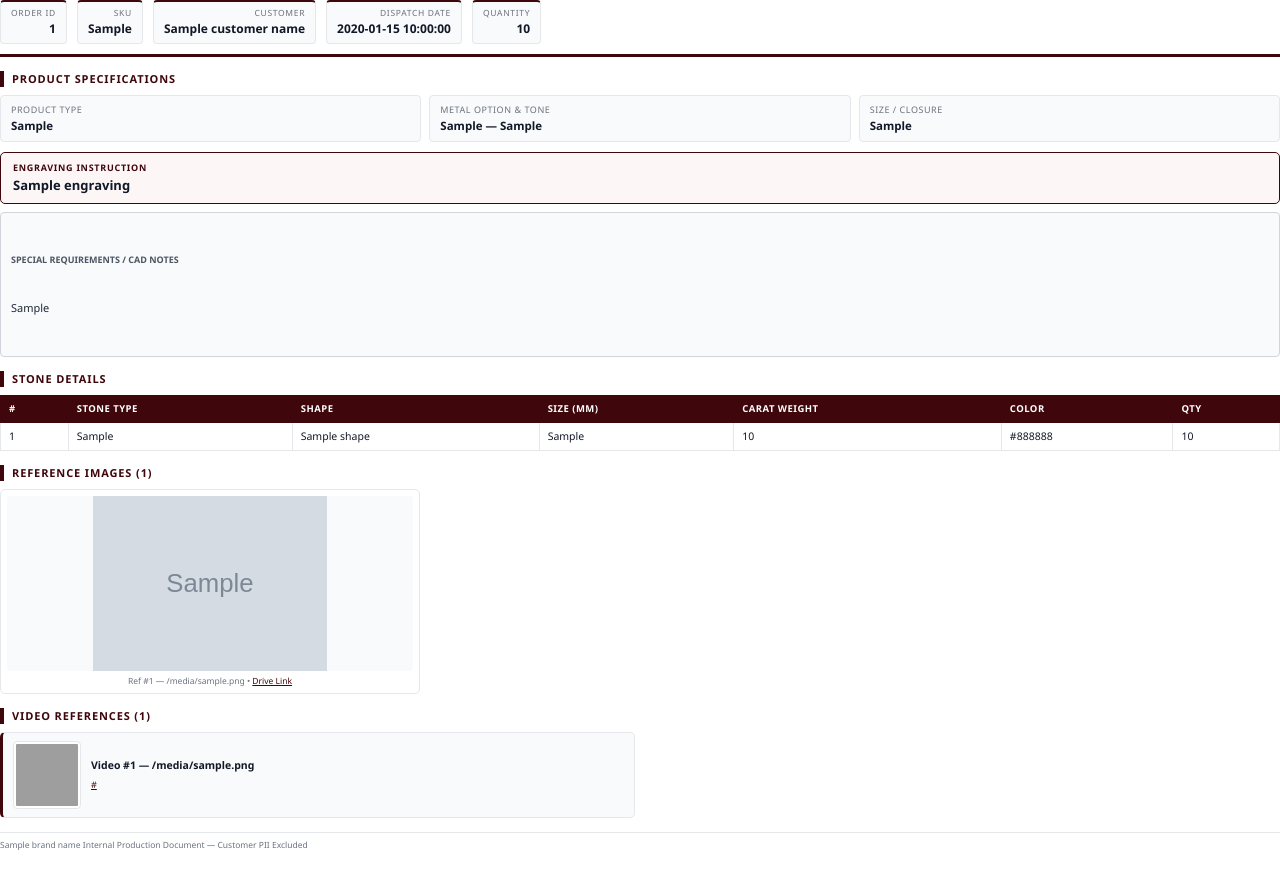
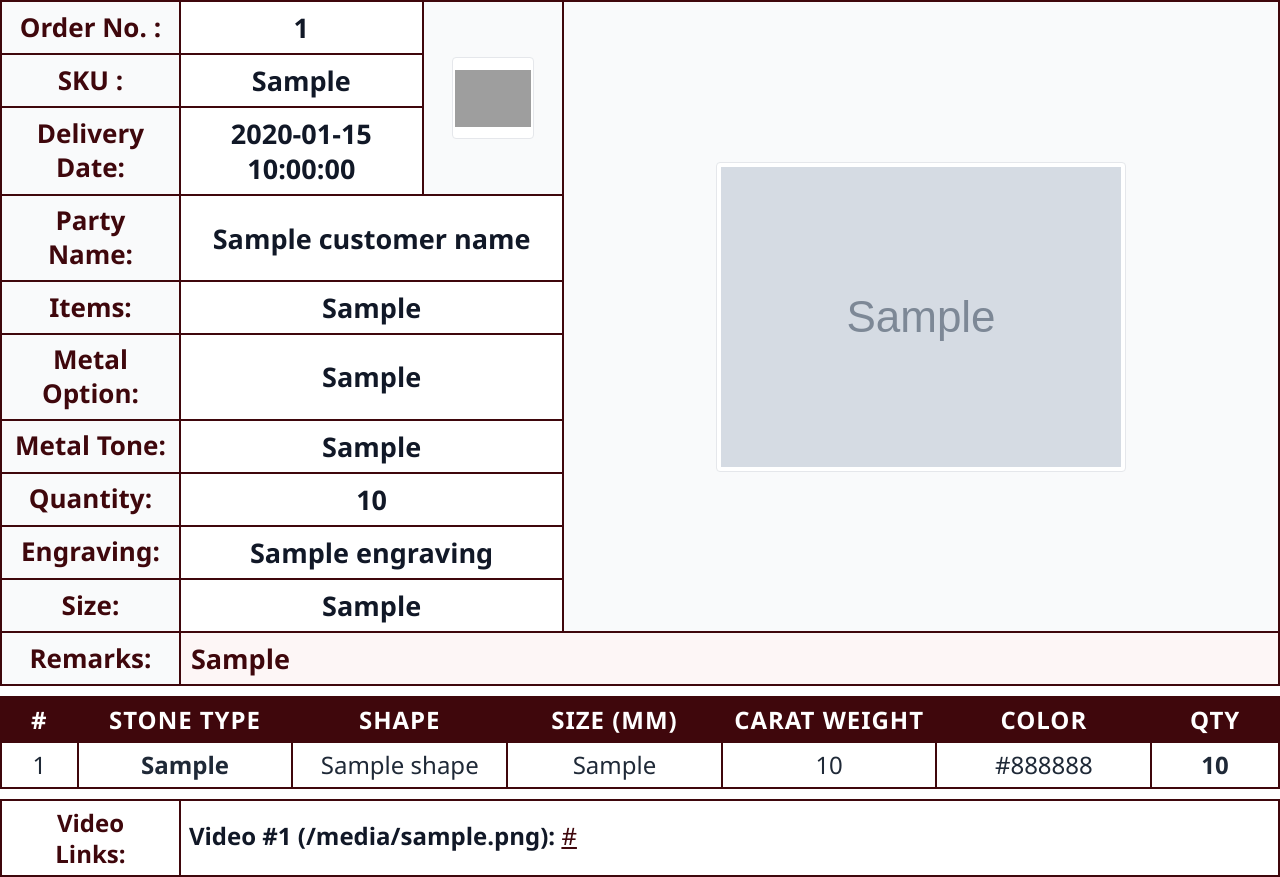
Before and after one commit to dadofdiamond-art/DODManage, a Flask app: template templates/pdf_template.html in a window 1280 px wide. Before the commit the page ends 850 px from the top, so only its background shows below. Run offline with Flask 3, Linux system fonts and the light colour scheme; the template is opened without the code that fills it: most values are stand-ins (such as "Sample title", 1, 10 or a date in 2020); grey boxes marked "Sample" are stand-in pictures; grey boxes are pictures that could not be loaded.

Commit message:
pdf template change

```diff
--- a/database.py
+++ b/database.py
@@ -22,9 +22,10 @@ def get_db_path(db_path: str | None = None) -> str:
 @contextmanager
 def get_connection(db_path: str | None = None) -> Iterator[sqlite3.Connection]:
     """Yield a configured SQLite connection with foreign keys enabled."""
-    conn = sqlite3.connect(get_db_path(db_path))
+    conn = sqlite3.connect(get_db_path(db_path), timeout=30.0)
     conn.row_factory = sqlite3.Row
     conn.execute("PRAGMA foreign_keys = ON;")
+    conn.execute("PRAGMA journal_mode = WAL;")
     try:
         yield conn
         conn.commit()
--- a/requirements.txt
+++ b/requirements.txt
@@ -7,3 +7,4 @@ pillow==13.0.0
 python-dotenv==1.2.4
 playwright==1.65.2
 pytest==9.2.0
+waitress==3.0.2
--- a/templates/pdf_template.html
+++ b/templates/pdf_template.html
@@ -6,8 +6,8 @@
   <title>{{ brand_name }} — Workshop Job Sheet</title>
   <style>
     @page {
-      size: A4;
-      margin: 12mm;
+      size: A4 landscape;
+      margin: 10mm;
     }
 
     * {
@@ -20,432 +20,314 @@
       font-family: "Segoe UI", Arial, Helvetica, sans-serif;
       color: #1f2937;
       background: #ffffff;
-      font-size: 11px;
-      line-height: 1.45;
+      font-size: 26px;
+      line-height: 1.3;
       -webkit-print-color-adjust: exact;
       print-color-adjust: exact;
     }
 
-    .sheet-header {
-      display: flex;
-      justify-content: space-between;
-      align-items: center;
-      border-bottom: 3px solid #3F070C;
-      padding-bottom: 10px;
-      margin-bottom: 14px;
+    .job-sheet-wrapper {
+      width: 100%;
+      border-collapse: collapse;
+      border: 2.5px solid #3F070C;
+      table-layout: fixed;
     }
 
-    .brand-block .brand-name {
-      font-size: 20px;
-      font-weight: 800;
-      letter-spacing: 0.08em;
-      text-transform: uppercase;
-      color: #3F070C;
+    .job-sheet-wrapper td {
+      border: 2px solid #3F070C;
+      padding: 8px 10px;
+      vertical-align: middle;
     }
 
-    .brand-block .sheet-subtitle {
-      font-size: 10px;
-      letter-spacing: 0.14em;
-      text-transform: uppercase;
-      color: #6b7280;
-      margin-top: 2px;
+    /* Column Widths matching the reference layout */
+    .col-label {
+      width: 14%;
+      text-align: center;
+      font-weight: 600;
+      font-size: 26px;
+      color: #3F070C;
+      background: #f9fafb;
     }
 
-    .header-meta {
-      display: flex;
-      justify-content: space-between;
-      gap: 10px;
-      text-align: right;
+    .col-value {
+      width: 19%;
+      text-align: center;
+      font-weight: 700;
+      font-size: 27px;
+      color: #111827;
+      background: #ffffff;
     }
 
-    .meta-pill {
+    .col-qr {
+      width: 11%;
+      text-align: center;
+      vertical-align: middle;
+      padding: 6px;
       background: #f9fafb;
-      border: 1px solid #e5e7eb;
-      border-top: 2px solid #3F070C;
-      border-radius: 4px;
-      padding: 5px 10px;
     }
 
-    .meta-pill .label {
-      display: block;
-      font-size: 8.5px;
-      text-transform: uppercase;
-      letter-spacing: 0.08em;
-      color: #6b7280;
+    .col-image {
+      width: 56%;
+      text-align: center;
+      vertical-align: middle;
+      padding: 10px;
+      background: #f9fafb;
     }
 
-    .meta-pill .value {
+    /* QR Code styling */
+    .qr-img {
+      width: 82px;
+      height: 82px;
+      object-fit: contain;
       display: block;
-      font-size: 12px;
-      font-weight: 800;
-      color: #111827;
-      margin-top: 1px;
+      margin: 0 auto;
+      background: #ffffff;
+      border: 1.5px solid #e5e7eb;
+      border-radius: 4px;
+      padding: 2px;
     }
 
-    .section {
-      margin-bottom: 14px;
-      break-inside: avoid;
+    /* Main Product Image styling */
+    .main-product-img {
+      max-width: 100%;
+      max-height: 440px;
+      object-fit: contain;
+      display: block;
+      margin: 0 auto;
+      background: #ffffff;
+      border: 1.5px solid #e5e7eb;
+      border-radius: 4px;
+      padding: 4px;
     }
 
-    .section-title {
-      font-size: 11px;
+    /* Maroon callout tint for Remarks / Special Requirements */
+    .remarks-cell {
+      text-align: left !important;
+      color: #3F070C;
+      background: #fdf6f6 !important;
       font-weight: 700;
-      text-transform: uppercase;
-      letter-spacing: 0.08em;
-      color: #3F070C;
-      border-left: 4px solid #3F070C;
-      padding-left: 8px;
-      margin-bottom: 8px;
-    }
-
-    .spec-grid {
-      display: grid;
-      grid-template-columns: repeat(3, 1fr);
-      gap: 8px;
-      margin-bottom: 10px;
-    }
-
-    .spec-card {
-      background: #f9fafb;
-      border: 1px solid #e5e7eb;
-      border-radius: 4px;
-      padding: 7px 10px;
-    }
-
-    .spec-card .label {
-      font-size: 9px;
-      text-transform: uppercase;
-      letter-spacing: 0.06em;
-      color: #6b7280;
-      display: block;
-    }
-
-    .spec-card .value {
-      font-size: 11.5px;
-      font-weight: 700;
-      color: #111827;
-      margin-top: 2px;
-      display: block;
-    }
-
-    .engraving-callout {
-      background: #fdf6f6;
-      border: 1.5px solid #3F070C;
-      border-radius: 5px;
-      padding: 8px 12px;
-      margin-bottom: 8px;
-      break-inside: avoid;
-    }
-
-    .engraving-callout .callout-label {
-      font-size: 9px;
-      font-weight: 700;
-      text-transform: uppercase;
-      letter-spacing: 0.08em;
-      color: #3F070C;
-    }
-
-    .engraving-callout .callout-text {
-      font-size: 13px;
-      font-weight: 700;
-      color: #111827;
-      margin-top: 2px;
       white-space: pre-wrap;
       word-break: break-word;
     }
 
-    .requirements-box {
-      background: #f9fafb;
-      border: 1px solid #d1d5db;
-      border-radius: 4px;
-      padding: 8px 10px;
-      white-space: pre-wrap;
-      word-break: break-word;
+    /* Matching maroon-styled continuation tables for Stones & Extra Media */
+    .extra-table {
+      width: 100%;
+      border-collapse: collapse;
+      border: 2.5px solid #3F070C;
+      margin-top: 10px;
+      table-layout: fixed;
       break-inside: avoid;
     }
 
-    .requirements-box .label {
-      font-size: 9px;
-      font-weight: 700;
-      text-transform: uppercase;
-      color: #4b5563;
-      display: block;
-      margin-bottom: 2px;
+    .extra-table th,
+    .extra-table td {
+      border: 2px solid #3F070C;
+      padding: 6px 8px;
+      text-align: center;
+      font-size: 24px;
     }
 
-    table.stone-table {
-      width: 100%;
-      border-collapse: collapse;
-      break-inside: avoid;
+    .extra-table th {
+      font-weight: 600;
+      text-transform: uppercase;
+      letter-spacing: 0.04em;
+      background: #3F070C;
+      color: #ffffff;
     }
 
-    table.stone-table th {
-      background: #3F070C;
-      color: #ffffff;
-      font-size: 9.5px;
-      font-weight: 600;
-      text-transform: uppercase;
-      letter-spacing: 0.05em;
-      text-align: left;
-      padding: 6px 8px;
-      border: 1px solid #3F070C;
-    }
-
-    table.stone-table td {
-      padding: 6px 8px;
-      border: 1px solid #e5e7eb;
-      font-size: 10.5px;
-      color: #111827;
-    }
-
-    table.stone-table tbody tr:nth-child(even) {
+    .extra-table tbody tr:nth-child(even) td {
       background: #f9fafb;
     }
 
-    .empty-note {
-      font-size: 10.5px;
-      color: #6b7280;
-      background: #f9fafb;
-      border: 1px dashed #d1d5db;
-      border-radius: 4px;
-      padding: 8px 10px;
+    .extra-table tbody tr:nth-child(odd) td {
+      background: #ffffff;
     }
 
-    .gallery-section {
-      margin-bottom: 14px;
+    .extra-images-grid {
+      display: flex;
+      flex-wrap: wrap;
+      gap: 8px;
+      justify-content: flex-start;
+      align-items: center;
     }
 
-    .image-grid {
-      display: grid;
-      grid-template-columns: repeat(3, 1fr);
-      gap: 10px;
-    }
-
-    .image-card {
-      border: 1px solid #e5e7eb;
-      border-radius: 5px;
-      padding: 6px;
+    .extra-images-grid img {
+      height: 120px;
+      width: auto;
+      object-fit: contain;
+      border: 1.5px solid #e5e7eb;
+      border-radius: 4px;
       background: #ffffff;
-      break-inside: avoid;
-      page-break-inside: avoid;
-    }
-
-    .image-card img {
-      width: 100%;
-      height: 175px;
-      object-fit: contain;
-      display: block;
-      background: #f9fafb;
-      border-radius: 3px;
-    }
-
-    .image-caption {
-      margin-top: 4px;
-      font-size: 8.5px;
-      color: #6b7280;
-      text-align: center;
-      overflow: hidden;
-      text-overflow: ellipsis;
-      white-space: nowrap;
-    }
-
-    .video-grid {
-      display: grid;
-      grid-template-columns: repeat(2, 1fr);
-      gap: 10px;
-    }
-
-    .video-card {
-      display: flex;
-      align-items: center;
-      gap: 10px;
-      border: 1px solid #e5e7eb;
-      border-left: 3px solid #3F070C;
-      border-radius: 5px;
-      padding: 8px 10px;
-      background: #f9fafb;
-      break-inside: avoid;
-      page-break-inside: avoid;
-    }
-
-    .video-qr {
-      width: 68px;
-      height: 68px;
-      flex-shrink: 0;
-      background: #ffffff;
-      border: 1px solid #e5e7eb;
-      border-radius: 4px;
-      padding: 2px;
-    }
-
-    .video-info {
-      min-width: 0;
-      flex: 1;
-    }
-
-    .video-info .video-title {
-      font-size: 10.5px;
-      font-weight: 700;
-      color: #111827;
-      margin-bottom: 2px;
-    }
-
-    .video-info a {
-      font-size: 9px;
-      color: #3F070C;
-      word-break: break-all;
-      text-decoration: underline;
-    }
-
-    .sheet-footer {
-      margin-top: 12px;
-      padding-top: 6px;
-      border-top: 1px solid #e5e7eb;
-      display: flex;
-      justify-content: space-between;
-      font-size: 8.5px;
-      color: #6b7280;
+      padding: 3px;
     }
   </style>
 </head>
 
 <body>
-  <header class="sheet-header">
-    <div class="header-meta">
-      <div class="meta-pill">
-        <span class="label">Order ID</span>
-        <span class="value">{{ order_id }}</span>
-      </div>
-      <div class="meta-pill">
-        <span class="label">SKU</span>
-        <span class="value">{{ product_sku }}</span>
-      </div>
-      <div class="meta-pill">
-        <span class="label">Customer</span>
-        <span class="value">{{ customer_name }}</span>
-      </div>
-      <div class="meta-pill">
-        <span class="label">Dispatch Date</span>
-        <span class="value">{{ dispatch_date }}</span>
-      </div>
-      <div class="meta-pill">
-        <span class="label">Quantity</span>
-        <span class="value">{{ quantity }}</span>
-      </div>
-    </div>
-  </header>
+  <!-- Primary Job Sheet Grid matching the exact visual layout -->
+  <table class="job-sheet-wrapper">
+    <colgroup>
+      <col class="col-label" />
+      <col class="col-value" />
+      <col class="col-qr" />
+      <col class="col-image" />
+    </colgroup>
+    <tbody>
+      <!-- Row 1: Order No + QR Code (spans 3 rows) + Main Image (spans all 10 rows) -->
+      <tr>
+        <td class="col-label">Order No. :</td>
+        <td class="col-value">{{ order_id }}</td>
+        <td class="col-qr" rowspan="3">
+          {% if videos and videos[0].qr_data_uri %}
+          <img class="qr-img" src="{{ videos[0].qr_data_uri }}" alt="QR Code" />
+          {% elif qr_data_uri %}
+          <img class="qr-img" src="{{ qr_data_uri }}" alt="QR Code" />
+          {% endif %}
+        </td>
+        <td class="col-image" rowspan="10">
+          {% if images and images|length > 0 %}
+          <img class="main-product-img" src="{{ images[0].src }}"
+            alt="{{ images[0].filename or 'Product Reference' }}" />
+          {% else %}
+          <span style="color: #6b7280; font-size: 24px;">No Reference Image</span>
+          {% endif %}
+        </td>
+      </tr>
 
-  <section class="section">
-    <h2 class="section-title">Product Specifications</h2>
-    <div class="spec-grid">
-      <div class="spec-card">
-        <span class="label">Product Type</span>
-        <span class="value">{{ product_type }}</span>
-      </div>
-      <div class="spec-card">
-        <span class="label">Metal Option &amp; Tone</span>
-        <span class="value">{{ metal_option }} — {{ metal_tone }}</span>
-      </div>
-      <div class="spec-card">
-        <span class="label">Size / Closure</span>
-        <span class="value">{{ size_or_closure }}</span>
-      </div>
-    </div>
+      <!-- Row 2: SKU -->
+      <tr>
+        <td class="col-label">SKU :</td>
+        <td class="col-value">{{ product_sku }}</td>
+      </tr>
 
-    {% if engraving %}
-    <div class="engraving-callout">
-      <div class="callout-label">Engraving Instruction</div>
-      <div class="callout-text">{{ engraving }}</div>
-    </div>
-    {% endif %}
+      <!-- Row 3: Delivery / Dispatch Date -->
+      <tr>
+        <td class="col-label">Delivery<br />Date:</td>
+        <td class="col-value">{{ dispatch_date }}</td>
+      </tr>
 
-    {% if special_requirements %}
-    <div class="requirements-box">
-      <span class="label">Special Requirements / CAD Notes</span>
-      <div>{{ special_requirements }}</div>
-    </div>
-    {% endif %}
-  </section>
+      <!-- Row 4: Party / Customer Name -->
+      <tr>
+        <td class="col-label">Party Name:</td>
+        <td class="col-value" colspan="2">{{ customer_name }}</td>
+      </tr>
 
-  <section class="section">
-    <h2 class="section-title">Stone Details</h2>
+      <!-- Row 5: Items / Product Type -->
+      <tr>
+        <td class="col-label">Items:</td>
+        <td class="col-value" colspan="2">{{ product_type }}</td>
+      </tr>
+
+      <!-- Row 6: Metal Option -->
+      <tr>
+        <td class="col-label">Metal Option:</td>
+        <td class="col-value" colspan="2">{{ metal_option or '—' }}</td>
+      </tr>
+
+      <!-- Row 7: Metal Tone -->
+      <tr>
+        <td class="col-label">Metal Tone:</td>
+        <td class="col-value" colspan="2">{{ metal_tone or '—' }}</td>
+      </tr>
+
+      <!-- Row 8: Quantity -->
+      <tr>
+        <td class="col-label">Quantity:</td>
+        <td class="col-value" colspan="2">{{ quantity }}</td>
+      </tr>
+
+      <!-- Row 9: Engraving (in place of Party Order No) -->
+      <tr>
+        <td class="col-label">Engraving:</td>
+        <td class="col-value" colspan="2">{{ engraving or '—' }}</td>
+      </tr>
+
+      <!-- Row 10: Size -->
+      <tr>
+        <td class="col-label">Size:</td>
+        <td class="col-value" colspan="2">{{ size_or_closure }}</td>
+      </tr>
+
+      <!-- Row 11: Remarks (Special Requirements) -->
+      <tr>
+        <td class="col-label">Remarks:</td>
+        <td class="col-value remarks-cell" colspan="3">{{ special_requirements }}</td>
+      </tr>
+    </tbody>
+  </table>
+
+  <!-- Stone Details Table (Renders in matching maroon-accented grid style if stones exist) -->
   {% if stones %}
-    <table class="stone-table">
+  <table class="extra-table">
     <thead>
       <tr>
-          <th>#</th>
+        <th style="width: 6%;">#</th>
         <th>Stone Type</th>
         <th>Shape</th>
         <th>Size (mm)</th>
         <th>Carat Weight</th>
         <th>Color</th>
-          <th>Qty</th>
+        <th style="width: 10%;">Qty</th>
       </tr>
     </thead>
     <tbody>
       {% for stone in stones %}
       <tr>
         <td>{{ loop.index }}</td>
-          <td>{{ stone.stone_type or "—" }}</td>
+        <td><strong>{{ stone.stone_type or "—" }}</strong></td>
         <td>{{ stone.shape or "—" }}</td>
         <td>{{ stone.size_mm or "—" }}</td>
         <td>{{ stone.carat_weight or "—" }}</td>
         <td>{{ stone.color or "—" }}</td>
-          <td>{{ stone.quantity or "—" }}</td>
+        <td><strong>{{ stone.quantity or "—" }}</strong></td>
       </tr>
       {% endfor %}
     </tbody>
   </table>
-    {% else %}
-    <div class="empty-note">No stones specified for this production sheet.</div>
   {% endif %}
-  </section>
 
-  {% if images %}
-  <section class="gallery-section">
-    <h2 class="section-title">Reference Images ({{ images|length }})</h2>
-    <div class="image-grid">
-      {% for img in images %}
-      <div class="image-card">
-        <img src="{{ img.src }}" alt="Reference {{ img.index }}" />
-        <div class="image-caption">
-          Ref #{{ img.index }} — {{ img.filename }}
-          {% if img.drive_view_link %}
-          &bull; <a href="{{ img.drive_view_link }}" style="color:#3F070C;">Drive Link</a>
-          {% endif %}
-        </div>
+  <!-- Additional Reference Images & Videos (Only renders if more than 1 image or video links exist) -->
+  {% if (images and images|length > 1) or videos %}
+  <table class="extra-table">
+    <tbody>
+      {% if images and images|length > 1 %}
+      <tr>
+        <td class="col-label" style="width: 14%;">Additional<br />Images:</td>
+        <td style="text-align: left; background: #f9fafb;">
+          <div class="extra-images-grid">
+            {% for img in images[1:] %}
+            <div style="text-align: center;">
+              <img src="{{ img.src }}" alt="Ref #{{ img.index }}" />
+              <div style="font-size: 20px; color: #6b7280; margin-top: 2px;">Ref #{{ img.index }}</div>
             </div>
             {% endfor %}
           </div>
-  </section>
+        </td>
+      </tr>
       {% endif %}
 
       {% if videos %}
-  <section class="section">
-    <h2 class="section-title">Video References ({{ videos|length }})</h2>
-    <div class="video-grid">
+      <tr>
+        <td class="col-label" style="width: 14%;">Video<br />Links:</td>
+        <td style="text-align: left; background: #ffffff;">
           {% for vid in videos %}
-      <div class="video-card">
-        {% if vid.qr_data_uri %}
-        <img class="video-qr" src="{{ vid.qr_data_uri }}" alt="QR Video {{ vid.index }}" />
-        {% endif %}
-        <div class="video-info">
-          <div class="video-title">Video #{{ vid.index }} — {{ vid.filename }}</div>
+          <div style="margin-bottom: 4px; color: #111827;">
+            <strong>Video #{{ vid.index }} ({{ vid.filename }}):</strong>
             {% if vid.drive_view_link %}
-          <a href="{{ vid.drive_view_link }}">{{ vid.drive_view_link }}</a>
+            <a href="{{ vid.drive_view_link }}" style="color: #3F070C; text-decoration: underline;">{{
+              vid.drive_view_link }}</a>
             {% else %}
-          <div style="font-size: 9px; color: #6b7280;">Stored locally (Google Drive not yet connected)</div>
+            <span style="color: #6b7280;">Stored locally</span>
             {% endif %}
           </div>
-      </div>
           {% endfor %}
-    </div>
-  </section>
+        </td>
+      </tr>
       {% endif %}
-
-  <footer class="sheet-footer">
-    <span>{{ brand_name }} Internal Production Document — Customer PII Excluded</span>
-  </footer>
+    </tbody>
+  </table>
+  {% endif %}
 </body>
 
 </html>
```
Also changed, not shown: auth_setup.py (+4 -3 lines). Lines whose indentation alone changed are shown as unchanged.
